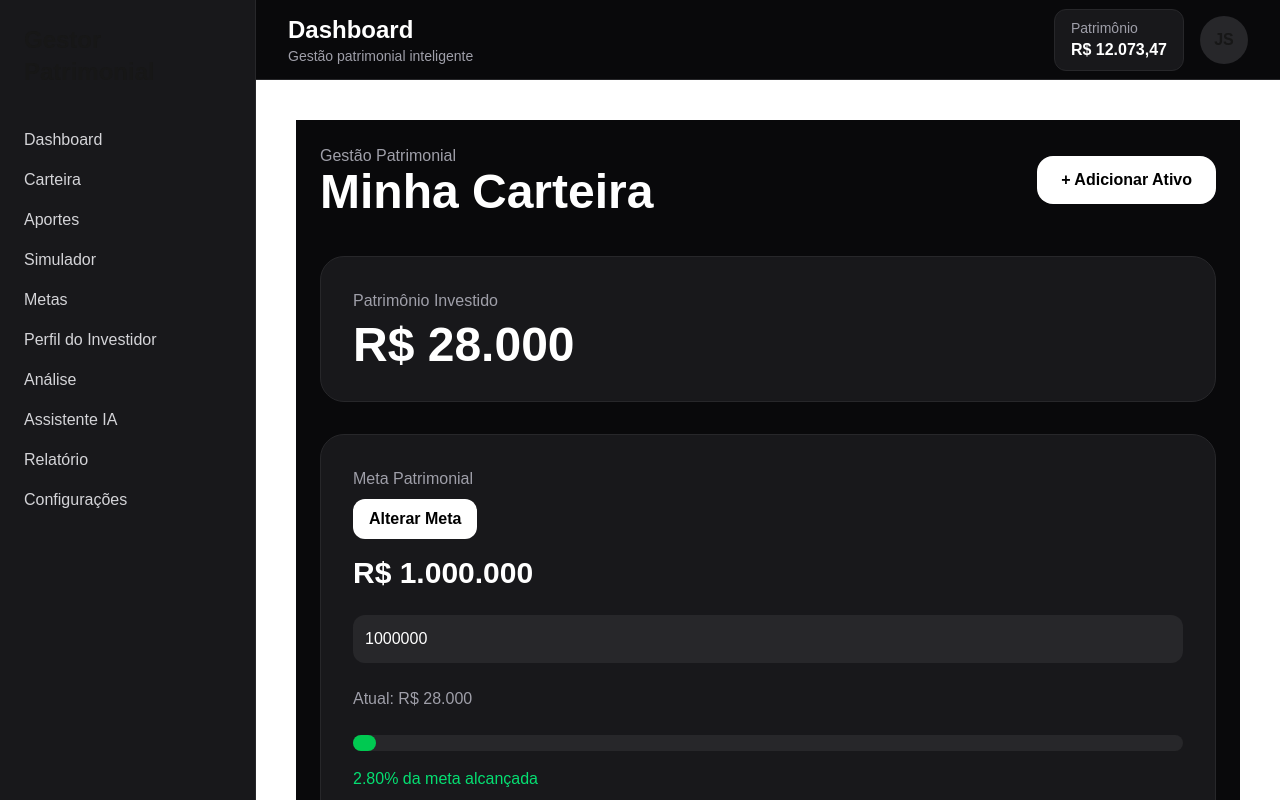
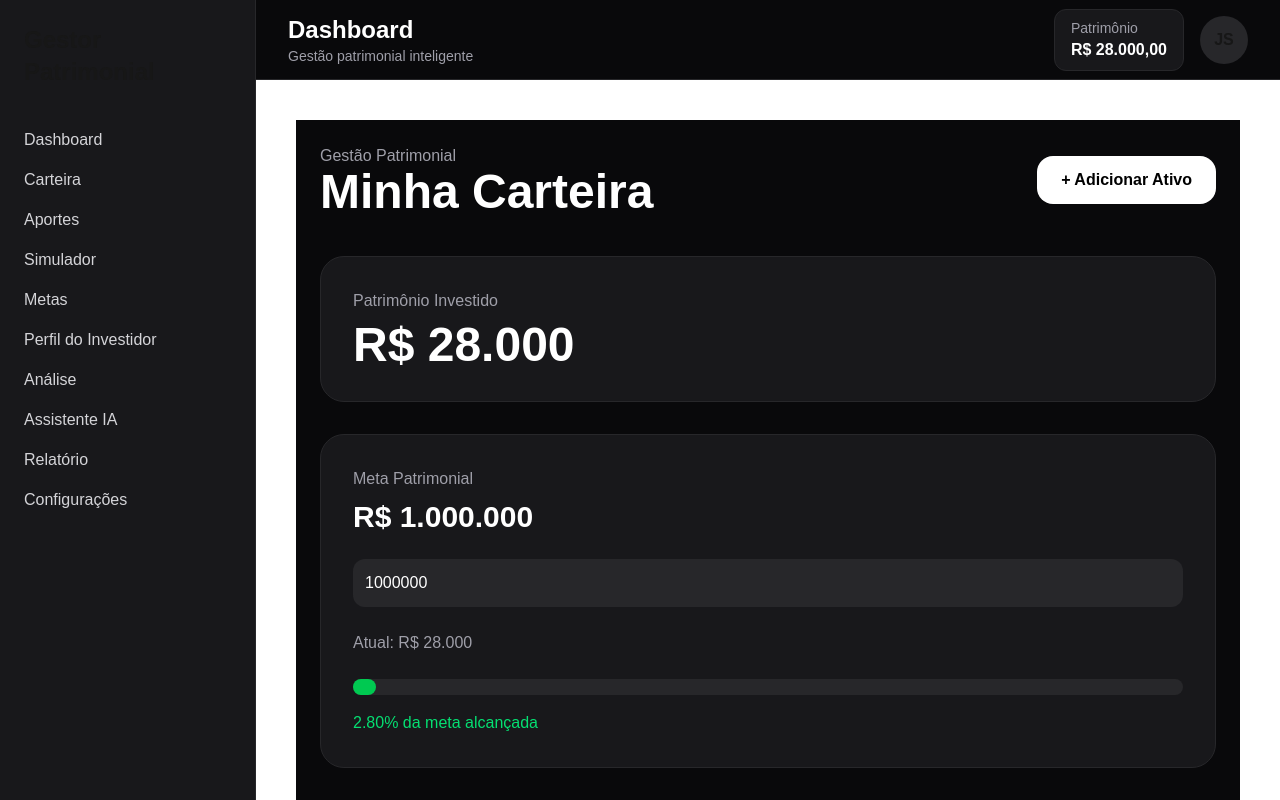
Before and after one commit to joaozinhopereira38-sudo/gestor-patrimonial, a Next.js app: page /carteira in a window 1280 px wide. Shown: the top 800 px of the page. Built offline with nearby package versions, Linux system fonts and the light colour scheme.

Commit message:
refactor: remove botao fixo de meta

```diff
--- a/src/app/carteira/page.tsx
+++ b/src/app/carteira/page.tsx
@@ -198,21 +198,6 @@ if (
   <p className="text-zinc-400 mb-2">
     Meta Patrimonial
   </p>
-
-  <button
-  onClick={() => setGoal(2000000)}
-  className="
-    mb-4
-    bg-white
-    text-black
-    px-4
-    py-2
-    rounded-xl
-    font-semibold
-  "
->
-  Alterar Meta
-</button>
 
   <h2 className="text-3xl font-bold mb-2">
     R$ {goal.toLocaleString("pt-BR")}
--- a/src/components/layout/Topbar.tsx
+++ b/src/components/layout/Topbar.tsx
@@ -1,4 +1,17 @@
+"use client";
+
+import { usePortfolioStore } from "@/store/portfolioStore";
+
 export default function Topbar() {
+  const { assets } =
+    usePortfolioStore();
+
+  const patrimonio =
+    assets.reduce(
+      (acc, asset) =>
+        acc + asset.value,
+      0
+    );
   return (
     <header className="w-full h-20 border-b border-zinc-800 bg-zinc-950 flex items-center justify-between px-8">
       <div>
@@ -11,7 +24,15 @@ export default function Topbar() {
         <div className="bg-zinc-900 border border-zinc-800 px-4 py-2 rounded-xl">
           <p className="text-sm text-zinc-400">Patrimônio</p>
 
-          <p className="font-bold text-white">R$ 12.073,47</p>
+          <p className="font-bold text-white">
+  R${" "}
+  {patrimonio.toLocaleString(
+    "pt-BR",
+    {
+      minimumFractionDigits: 2,
+    }
+  )}
+</p>
         </div>
 
         <div className="w-12 h-12 rounded-full bg-zinc-800 flex items-center justify-center font-bold">
```
